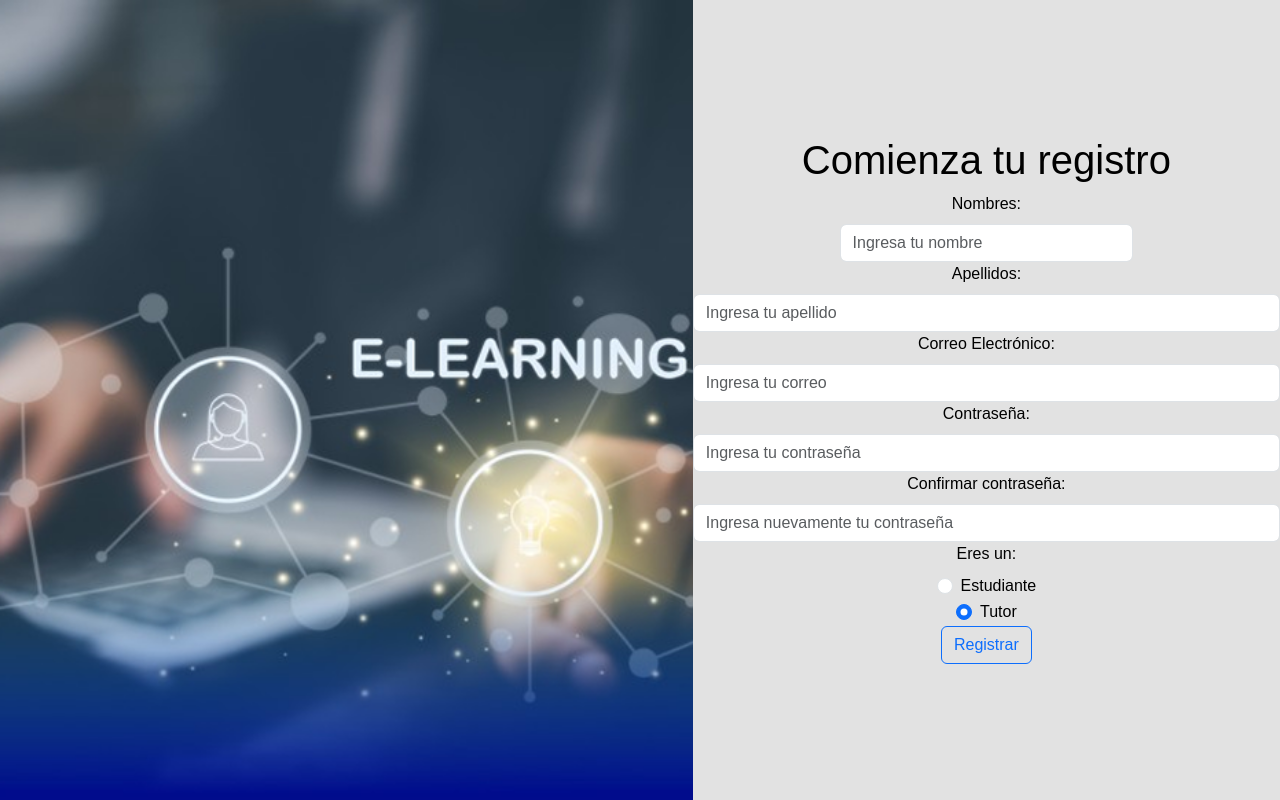
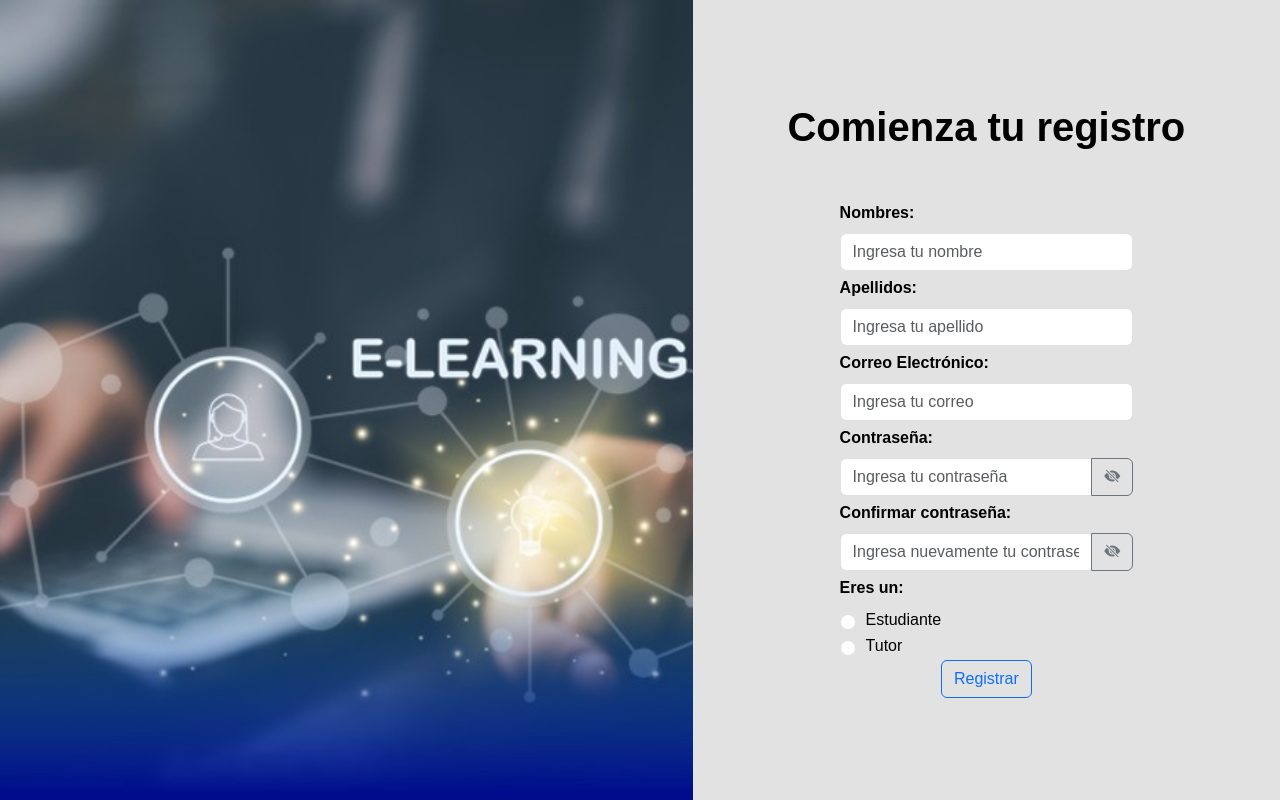
Before and after one commit to stiven200125/tutor_connect, a PHP site: page /views/registro.html in a window 1280 px wide. Run offline with PHP 8.4, Linux system fonts and the light colour scheme.

Commit message:
organización de estructura del proyecto y arreglos en registro y login con las validaciones de contraseña y exito/no exito de usuario registrado

```diff
--- a/assets/css/general.css
+++ b/assets/css/general.css
@@ -26,7 +26,7 @@ input, button, textarea, select {
 }
 
 a {
-    text-decoration: none;
+    /* text-decoration: none; */
     color: inherit;
 }
 
@@ -50,6 +50,16 @@ ul, ol {
     display: block;
 }
 
+.old_password {
+    color: #0000FF;
+    padding: 5px 0 20px 0px;
+}
+
+#title-login {
+    margin: 0 0 45px 0;
+    font-weight: 900;
+}
+
 #schedule-session {
     width: 100%; /* o 100% con max-width */
     display: flex;
@@ -58,15 +68,32 @@ ul, ol {
     justify-content: center;
 }
 
+.form-label {
+    width: 50%;
+    text-align: left;
+    margin-top: 5px;
+    font-weight: 600;
+    /* display: flex;
+    justify-content: flex-start; */
+}
+
 .schedule-session-2 {
     width: 50%;
 }
 
-#title-login {
-    margin: 0 0 45px 0;
+.form-check{
+    width: 50%;
+    display: flex;
+    align-items: center;
+    justify-content: flex-start;
+}
+
+.form-check-label {
+    margin-left: 10px;
 }
 
 .credentials-login{
+    padding: 10px 0;
     display: flex;
     flex-direction: column;
 }
--- /dev/null
+++ b/assets/js/registro.js
@@ -0,0 +1,43 @@
+// Validación de contraseñas iguales
+document.getElementById('schedule-session').addEventListener('submit', function (event) {
+    const password = document.getElementById('password').value;
+    const confirmPassword = document.getElementById('confirmPassword').value;
+
+    if (password !== confirmPassword) {
+        event.preventDefault();
+        alert('Las contraseñas no coinciden. Por favor, vuelve a intentarlo.');
+    }
+});
+
+// Mostrar/Ocultar contraseñas
+document.querySelectorAll('.toggle-password').forEach(btn => {
+    btn.addEventListener('click', () => {
+        const targetId = btn.getAttribute('data-target');
+        const input = document.getElementById(targetId);
+        const icon = btn.querySelector('i');
+
+        if (input.type === 'password') {
+        input.type = 'text';
+        icon.classList.remove('bi-eye-slash-fill');
+        icon.classList.add('bi-eye-fill');
+        } else {
+        input.type = 'password';
+        icon.classList.remove('bi-eye-fill');
+        icon.classList.add('bi-eye-slash-fill');
+        }
+    });
+});
+
+
+// Mostrar modales según el parámetro en la URL (?exito=1 o ?error=1)
+const params = new URLSearchParams(window.location.search);
+
+if (params.get("exito") === "1") {
+    const registroModal = new bootstrap.Modal(document.getElementById('registroExitosoModal'));
+    registroModal.show();
+}
+
+if (params.get("error") === "1") {
+    const errorModal = new bootstrap.Modal(document.getElementById('registroFallidoModal'));
+    errorModal.show();
+}
--- a/views/registro.html
+++ b/views/registro.html
@@ -4,50 +4,116 @@
     <meta charset="UTF-8" />
     <meta name="viewport" content="width=device-width, initial-scale=1.0" />
     <title>Registro</title>
+    <!-- Bootstrap CSS -->
     <link
-    href="https://cdn.jsdelivr.net/npm/bootstrap@5.3.3/dist/css/bootstrap.min.css"
-    rel="stylesheet"
-    integrity="sha384-QWTKZyjpPEjISv5WaRU9OFeRpok6YctnYmDr5pNlyT2bRjXh0JMhjY6hW+ALEwIH"
-    crossorigin="anonymous"
+        href="https://cdn.jsdelivr.net/npm/bootstrap@5.3.3/dist/css/bootstrap.min.css"
+        rel="stylesheet"
+        integrity="sha384-QWTKZyjpPEjISv5WaRU9OFeRpok6YctnYmDr5pNlyT2bRjXh0JMhjY6hW+ALEwIH"
+        crossorigin="anonymous"
     />
+    <!-- Bootstrap Icons -->
+    <link
+        rel="stylesheet"
+        href="https://cdn.jsdelivr.net/npm/bootstrap-icons@1.10.5/font/bootstrap-icons.css"
+    />
+    <!-- CSS personal -->
     <link rel="stylesheet" href="../assets/css/general.css">
+</head>
 </head>
 <body>
     <div id="main_container">
         <img src="../assets/img/img_registro.png" alt="imagen_inicio_sesion" id="img-main">
         <form action="../backend/conexion.php?accion=crear" method="post" id="schedule-session">
-            <h1>Comienza tu registro</h1>
+            <h1 id="title-login">Comienza tu registro</h1>
 
             <label for="" class="form-label">Nombres:</label>
-            <input class="form-control schedule-session-2" type="text"placeholder="Ingresa tu nombre" name="nameUser"/>
+            <input class="form-control schedule-session-2" type="text"placeholder="Ingresa tu nombre" name="nameUser" required/>
 
             <label for="" class="form-label">Apellidos:</label>
-            <input class="form-control" type="text" placeholder="Ingresa tu apellido" name="lastnameUser"/>
+            <input class="form-control schedule-session-2" type="text" placeholder="Ingresa tu apellido" name="lastnameUser" required/>
 
             <label for="" class="form-label">Correo Electrónico:</label>
-            <input class="form-control" type="email" placeholder="Ingresa tu correo" name="email"/>
+            <input class="form-control schedule-session-2" type="email" placeholder="Ingresa tu correo" name="email" required/>
 
-            <label for="" class="form-label">Contraseña:</label>
-            <input class="form-control" type="password" placeholder="Ingresa tu contraseña" name="password"/>
+            <!-- <label for="" class="form-label">Contraseña:</label>
+            <input class="form-control schedule-session-2" type="password" placeholder="Ingresa tu contraseña" name="password" id="password" required/>
 
             <label for="" class="form-label">Confirmar contraseña:</label>
-            <input class="form-control" type="password" placeholder="Ingresa nuevamente tu contraseña" name=""/>
+            <input class="form-control schedule-session-2" type="password" placeholder="Ingresa nuevamente tu contraseña" name="" id="confirmPassword" required/> -->
+
+            <label for="password" class="form-label">Contraseña:</label>
+            <div class="input-group schedule-session-2">
+                <input class="form-control" type="password" id="password" name="password" placeholder="Ingresa tu contraseña" required />
+                <button class="btn btn-outline-secondary toggle-password" type="button" data-target="password">
+                    <i class="bi bi-eye-slash-fill"></i>
+                </button>
+            </div>
+
+            <label for="confirmPassword" class="form-label">Confirmar contraseña:</label>
+            <div class="input-group schedule-session-2">
+                <input class="form-control" type="password" id="confirmPassword" name="confirmPassword" placeholder="Ingresa nuevamente tu contraseña" required />
+                <button class="btn btn-outline-secondary toggle-password" type="button" data-target="confirmPassword">
+                    <i class="bi bi-eye-slash-fill"></i>
+                </button>
+            </div>
 
             <label for="" class="form-label">Eres un:</label>
             <div class="form-check">
-                <input class="form-check-input" type="radio" name="rol" id="flexRadioDefault1" value="1"/>
+                <input class="form-check-input" type="radio" name="rol" id="flexRadioDefault1" value="1" required/>
                 <label class="form-check-label" for="flexRadioDefault1">Estudiante</label>
             </div>
             <div class="form-check">
-                <input class="form-check-input" type="radio" name="rol" id="flexRadioDefault2" value="2" checked/>
+                <input class="form-check-input" type="radio" name="rol" id="flexRadioDefault2" value="2"/>
                 <label class="form-check-label" for="flexRadioDefault2">Tutor</label>
             </div>
 
             <div class="botones">
-                <button href="../backend/conexion.php" class="btn btn-outline-primary button-main"
+                <button type="submit" class="btn btn-outline-primary button-main"
                 >Registrar</button>
             </div>
         </form>
     </div>
+
+    <!-- Modal de éxito -->
+    <div class="modal fade" id="registroExitosoModal" tabindex="-1" aria-labelledby="modalTitulo" aria-hidden="true">
+        <div class="modal-dialog">
+            <div class="modal-content">
+                <div class="modal-header">
+                    <h5 class="modal-title" id="modalTitulo">Registro Exitoso</h5>
+                    <button type="button" class="btn-close" data-bs-dismiss="modal" aria-label="Cerrar"></button>
+                </div>
+                <div class="modal-body">
+                    <p>Tu cuenta ha sido registrada exitosamente.</p>
+                </div>
+                <div class="modal-footer">
+                    <button type="button" class="btn btn-primary" onclick="window.location.href='login.html'">Aceptar</button>
+                </div>
+            </div>
+        </div>
+    </div>
+
+    <!-- Modal de error -->
+    <div class="modal fade" id="registroFallidoModal" tabindex="-1" aria-labelledby="modalErrorTitulo" aria-hidden="true">
+        <div class="modal-dialog">
+            <div class="modal-content">
+                <div class="modal-header bg-danger text-white">
+                    <h5 class="modal-title" id="modalErrorTitulo">Error en el Registro</h5>
+                    <button type="button" class="btn-close" data-bs-dismiss="modal" aria-label="Cerrar"></button>
+                </div>
+                <div class="modal-body">
+                    <p>No se pudo completar el registro. Por favor, intenta nuevamente.</p>
+                </div>
+                <div class="modal-footer">
+                    <button type="button" class="btn btn-danger" data-bs-dismiss="modal" onclick="window.location.href='registro.html'">Intentar de nuevo</button>
+                </div>
+            </div>
+        </div>
+    </div>
+    <!-- Enlace de registro.html con Bootstrap JS   -->
+    <script src="https://cdn.jsdelivr.net/npm/bootstrap@5.3.3/dist/js/bootstrap.bundle.min.js"></script>
+
+    <!--Enlace de registro.html con registro.js  -->
+    <script src="../assets/js/registro.js"></script>
+
 </body>
 </html>
```
Also changed, not shown: assets/js/login.js (added, +18 -0 lines), backend/conexion.php (+5 -3 lines), views/login.html (+20 -5 lines), views/profile.html (added, +20 -0 lines), assets/css/profile.css (added), assets/css/style.css (deleted), assets/img/logo_tutor_connect.png (added).
